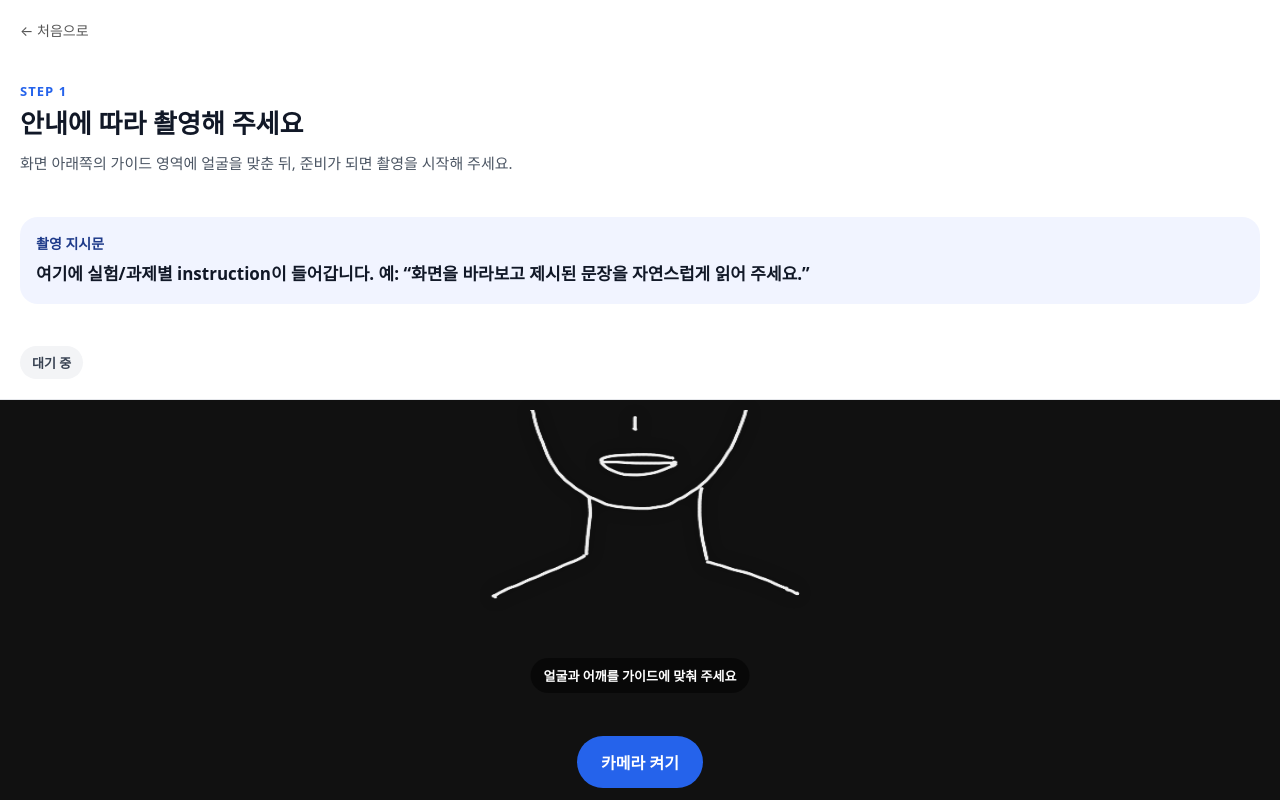
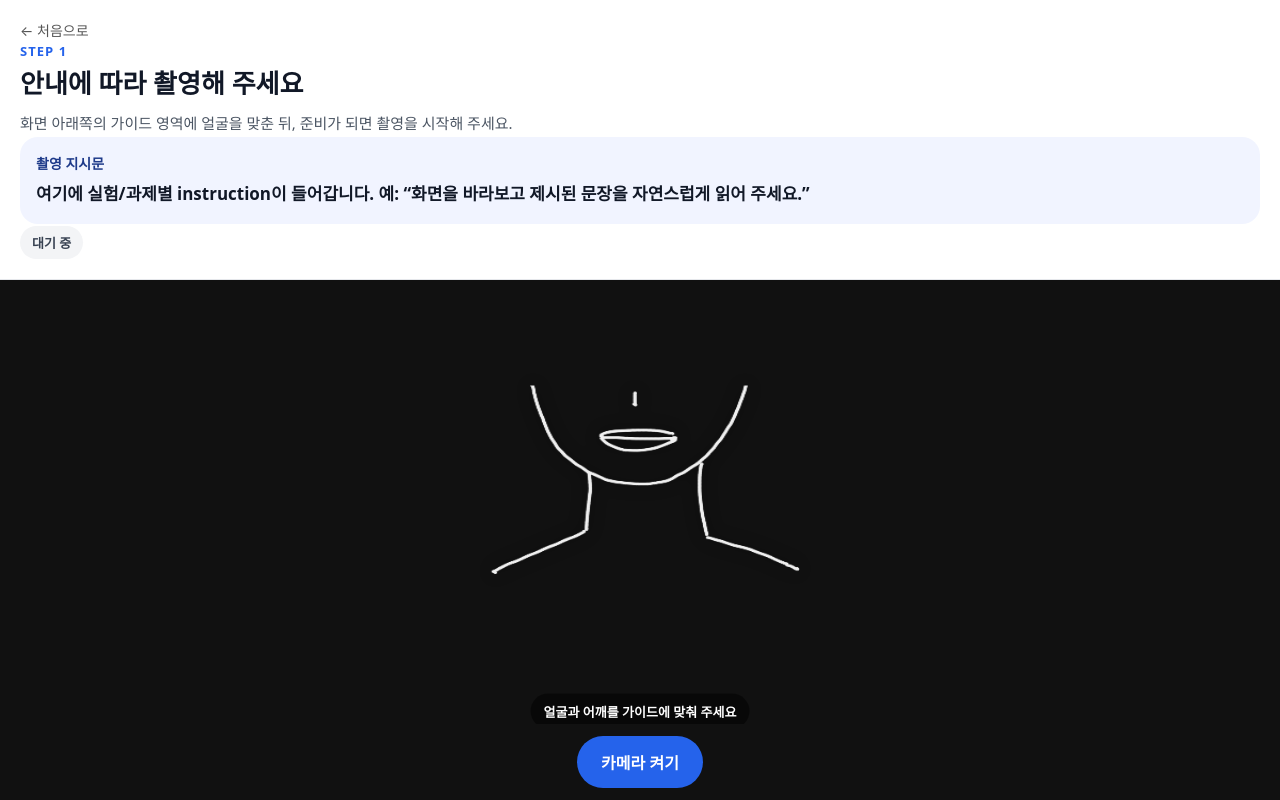
Before and after one commit to sanajlee/video-collection-app, a React (Vite) app: page / in a window 1280 px wide. Both pictures are taken after a click on the button "시작하기". Built offline with nearby package versions, Linux system fonts and the light colour scheme.

Commit message:
2026.08.30.

```diff
--- a/src/pages/RecordPage.jsx
+++ b/src/pages/RecordPage.jsx
@@ -132,7 +132,7 @@ export default function RecordPage({ onBack }) {
                 autoPlay
                 muted
                 playsInline
-                className="camera-video"
+                className="camera-video camera-video-live"
               />
 
               <div className="guide-overlay">
--- a/src/styles.css
+++ b/src/styles.css
@@ -103,7 +103,7 @@ button {
 }
 
 .instruction-panel {
-  height: 50dvh;
+  height: 35dvh;
   padding: 20px;
   background: white;
   display: flex;
@@ -113,7 +113,7 @@ button {
 }
 
 .camera-panel {
-  height: 50dvh;
+  height: 65dvh;
   background: #111;
   display: flex;
   flex-direction: column;
@@ -210,7 +210,15 @@ button {
   width: 100%;
   height: 100%;
   object-fit: cover;
+
+  /* 화면에 보여주는 영역을 조금 아래쪽으로 */
+  object-position: center 65%;
+
   display: block;
+}
+
+.camera-video-live {
+  transform: scaleX(-1);
 }
 
 /* camera guide overlay */
@@ -221,6 +229,7 @@ button {
   display: flex;
   justify-content: center;
   align-items: center;
+  transform: translateY(8%);
   pointer-events: none;
 }
 
```
